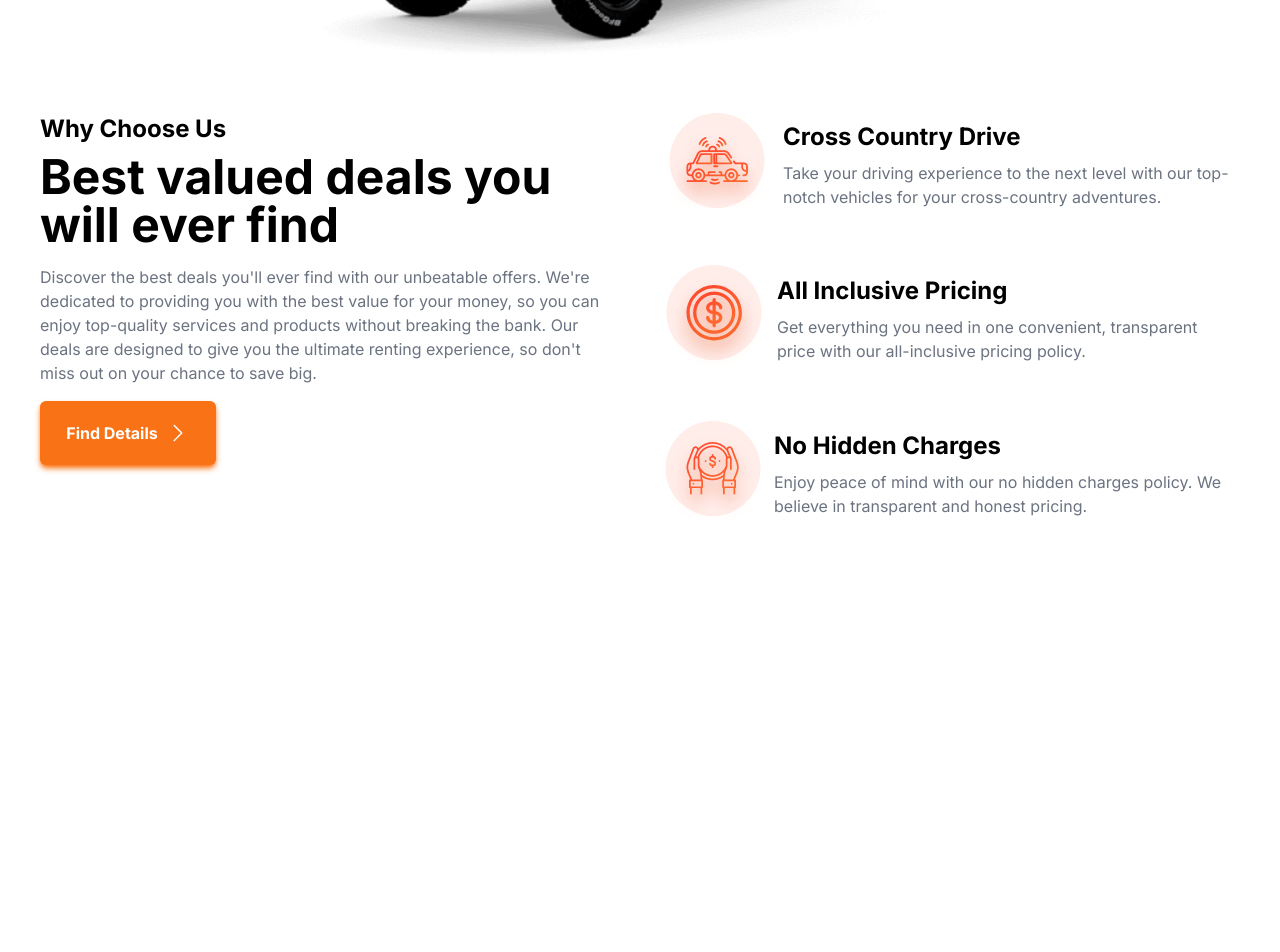
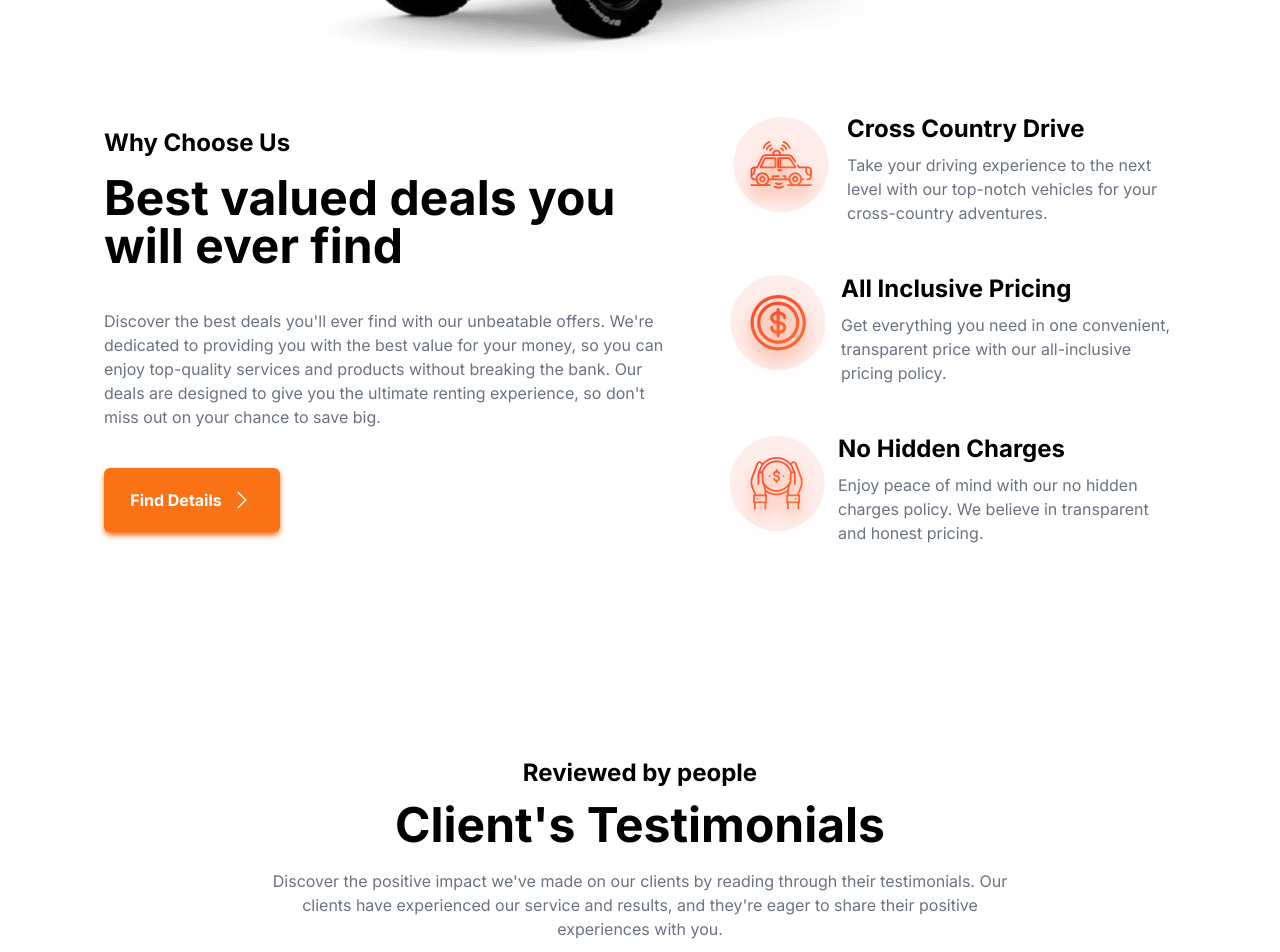
Before and after one commit to JobaF/car-rental, a Next.js app: page / in a window 1280 px wide. Shown: the part 3260-4212 px from the top of the page. Before the commit the page ends 4191 px from the top, so only its background shows below. Built offline with nearby package versions, Linux system fonts and the light colour scheme.

Commit message:
Change styling and escape apostrophes

```diff
--- a/src/app/page.tsx
+++ b/src/app/page.tsx
@@ -5,6 +5,7 @@ import Features from "@/components/Features"
 import VehicleModels from "@/components/VehicleModels"
 import Banner from "@/components/Banner"
 import ChooseUs from "@/components/ChooseUs"
+import Testimonials from "@/components/Testimonials"
 
 export default function Home() {
 	return (
@@ -16,6 +17,7 @@ export default function Home() {
 			<VehicleModels />
 			<Banner />
 			<ChooseUs />
+			<Testimonials />
 		</main>
 	)
 }
--- a/src/components/ChooseUs.tsx
+++ b/src/components/ChooseUs.tsx
@@ -9,12 +9,12 @@ interface ChooseUsProps {}
 
 const ChooseUs: FC<ChooseUsProps> = ({}) => {
 	return (
-		<div className="flex justify-center items-center mb-96 flex-col text-center md:text-left">
+		<div className="flex justify-center items-center mb-48 flex-col text-center md:text-left">
 			<Image src={chooseHero} alt="choose us hero" />
 			{/* Text container */}
-			<div className="flex md:justify-center w-full p-5 flex-wrap gap-12">
-				<div className="flex flex-col gap-4 max-w-xl mb-12 lg:mb-0">
-					<h3 className="font-bold text-2xl -mb-2">Why Choose Us</h3>
+			<div className="flex justify-center w-full p-5 flex-wrap gap-12">
+				<div className="flex flex-col gap-6 md:gap-3 max-w-xl mb-12 lg:mb-0 justify-around">
+					<h3 className="font-bold text-2xl -mb-4 lg:-mb-6">Why Choose Us</h3>
 					<h1 className="text-5xl font-bold">
 						Best valued deals you will ever find
 					</h1>
@@ -25,7 +25,7 @@ const ChooseUs: FC<ChooseUsProps> = ({}) => {
 						the bank. Our deals are designed to give you the ultimate renting
 						experience, so don't miss out on your chance to save big.
 					</p>
-					<button className="self-center md:self-start text-white font-bold flex gap-2 bg-orange-500 rounded-md h-16 justify-center items-center w-44 shadow-md shadow-orange-500 hover:bg-orange-500">
+					<button className="self-center lg:self-start text-white font-bold flex gap-2 bg-orange-500 rounded-md h-16 justify-center items-center w-44 shadow-md shadow-orange-500 hover:bg-orange-500">
 						Find Details
 						<svg
 							xmlns="http://www.w3.org/2000/svg"
@@ -44,7 +44,7 @@ const ChooseUs: FC<ChooseUsProps> = ({}) => {
 					</button>
 				</div>
 				<div className="flex flex-col gap-12 max-w-xl">
-					<div className="flex items-center flex-col lg:flex-row gap-3">
+					<div className="flex items-center flex-col lg:flex-row gap-3 max-w-md">
 						<Image src={chooseUsIcon1} alt={"choose us icon 1"} />
 
 						<div>
@@ -55,7 +55,7 @@ const ChooseUs: FC<ChooseUsProps> = ({}) => {
 							</p>
 						</div>
 					</div>
-					<div className="flex items-center flex-col lg:flex-row gap-3">
+					<div className="flex items-center flex-col lg:flex-row gap-3 max-w-md">
 						<Image src={chooseUsIcon2} alt={"choose us icon 2"} />
 						<div>
 							<h2 className="font-bold text-2xl mb-2">All Inclusive Pricing</h2>{" "}
@@ -65,7 +65,7 @@ const ChooseUs: FC<ChooseUsProps> = ({}) => {
 							</p>
 						</div>
 					</div>
-					<div className="flex items-center flex-col lg:flex-row gap-3">
+					<div className="flex items-center flex-col lg:flex-row gap-3 max-w-md">
 						<Image src={chooseUsIcon3} alt={"choose us icon 3"} />
 						<div>
 							<h2 className="font-bold text-2xl mb-2">No Hidden Charges</h2>{" "}
--- a/src/components/HamburgerIcon.tsx
+++ b/src/components/HamburgerIcon.tsx
@@ -10,13 +10,13 @@ const HamburgerIcon: FC<HamburgerIconProps> = ({ onClick, isOpen }) => {
 		<svg
 			id="hamburger-button"
 			xmlns="http://www.w3.org/2000/svg"
-			fill="none"
+			fill=""
 			viewBox="0 0 24 24"
-			strokeWidth={1.5}
+			strokeWidth={2}
 			stroke="black"
 			className={`${
-				isOpen ? "bg-slate-300" : ""
-			} w-12 h-12 block lg:hidden cursor-pointer rounded-full p-1 hover:bg-slate-400`}
+				isOpen ? "bg-gray-300" : ""
+			} w-12 h-12 block lg:hidden cursor-pointer rounded-full p-1 hover:stroke-red-500`}
 			onClick={onClick}
 		>
 			<path
--- a/src/components/Navbar.tsx
+++ b/src/components/Navbar.tsx
@@ -20,7 +20,7 @@ const Navbar: FC<NavbarProps> = ({}) => {
 	const isSignedIn = false
 	const [isOpen, setIsOpen] = useState(false)
 	return (
-		<div className="pt-8 h-[5vh] flex lg:justify-evenly justify-between px-12 items-center text-lg">
+		<div className="pt-8 h-[5vh] flex lg:justify-evenly justify-between px-2 md:px-12 items-center text-lg">
 			{/* car rental logo */}
 			<Link href="" className="w-36 p-2">
 				<Image src={logo} alt="car rental logo" className="object-cover" />
@@ -53,7 +53,7 @@ const Navbar: FC<NavbarProps> = ({}) => {
 				onClick={() => setIsOpen((prev) => !prev)}
 			/>
 			{isOpen && (
-				<div className="absolute flex flex-col p-5 text-lg gap-5 top-20 right-24 bg-slate-300 z-50 rounded-lg">
+				<div className="absolute flex flex-col p-5 text-lg gap-5 top-20 right-20 bg-gray-300 z-50 rounded-lg">
 					{navbarLinks.map((link) => (
 						<Link
 							key={link.name}
--- /dev/null
+++ b/src/components/Testimonials.tsx
@@ -0,0 +1,22 @@
+import { FC } from "react"
+
+interface TestimonialsProps {}
+
+const Testimonials: FC<TestimonialsProps> = ({}) => {
+	return (
+		<div className=" max-w-7xl mx-auto text-center flex flex-col gap-5 mb-96">
+			<div className="max-w-3xl  flex flex-col gap-5 mx-auto">
+				<h2 className="font-bold text-2xl -mb-2">Reviewed by people</h2>
+				<h1 className="text-5xl font-bold">Client&apos;s Testimonials</h1>
+				<p className="text-gray-500">
+					Discover the positive impact we&apos;ve made on our clients by reading
+					through their testimonials. Our clients have experienced our service
+					and results, and they&apos;re eager to share their positive
+					experiences with you.
+				</p>
+			</div>
+		</div>
+	)
+}
+
+export default Testimonials
```
